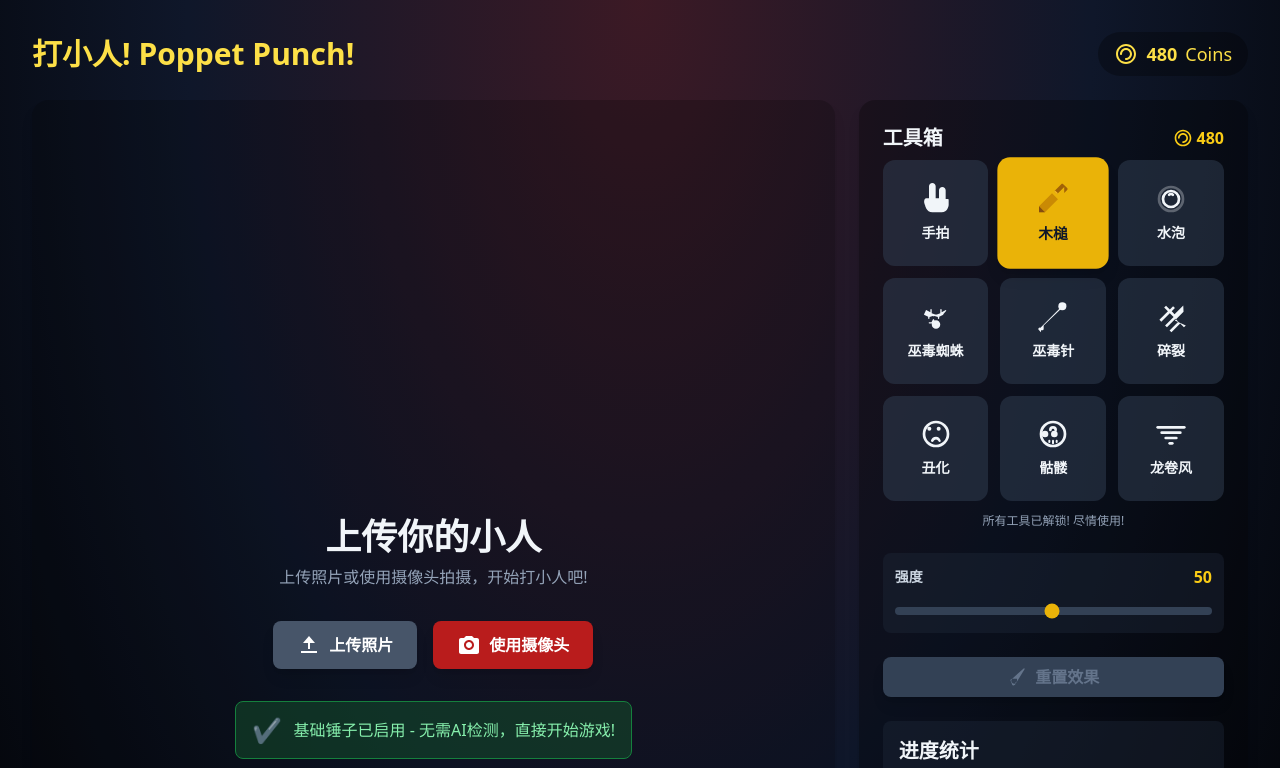
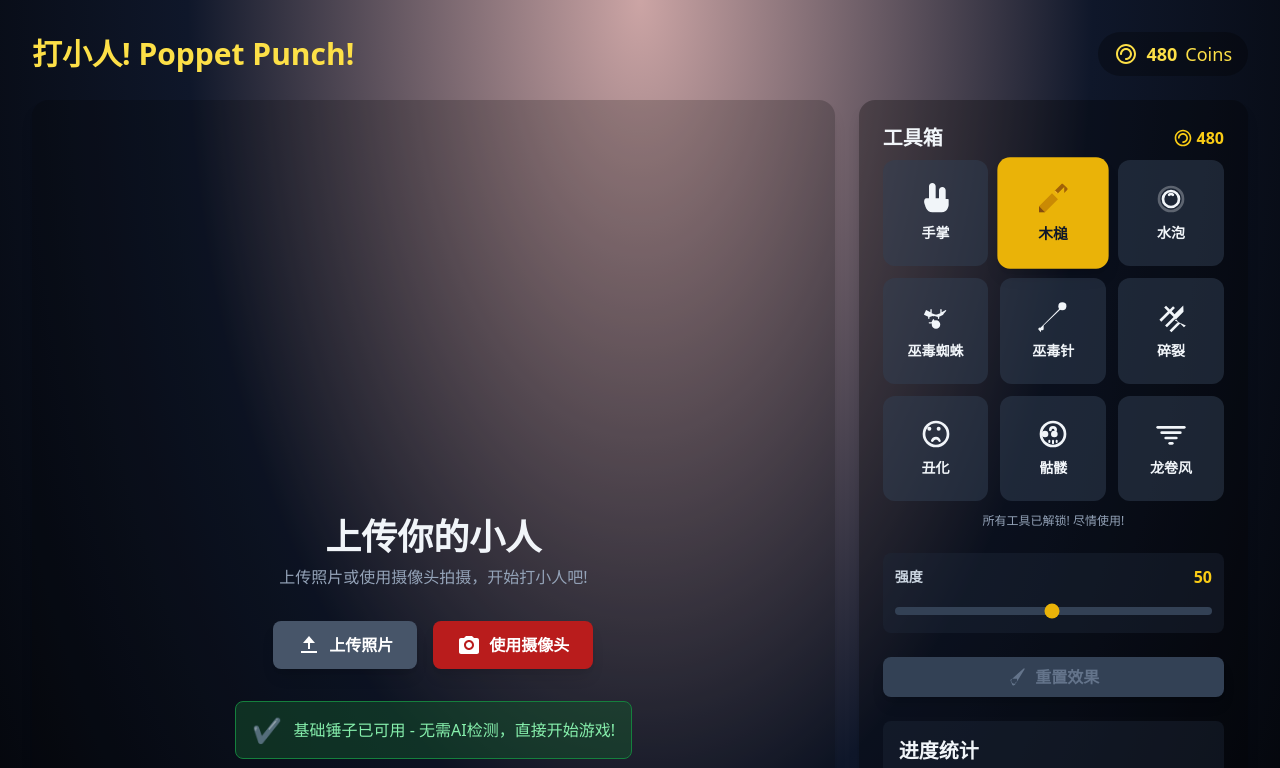
Before and after one commit to limsengwee/Poppet-Punch-3, a React (Vite) app: page / in a window 1280 px wide. Shown: the top 768 px of the page. Built offline with nearby package versions, Linux system fonts and the light colour scheme; no server answers.

Commit message:
feat: Update dependencies and improve UI text
Updates import map with additional dependencies for Vite and @vitejs/plugin-react. Also refines UI text for clarity, changing "基础锤子已启用" to "基础锤子已可用" and translating "手拍" to "手掌" in the tools list.

```diff
--- a/App.tsx
+++ b/App.tsx
@@ -27,7 +27,7 @@ const AnimatedMalletCursor: React.FC<{ position: { x: number, y: number } | null
 };
 
 const tools = [
-    { id: 'hand', name: '手拍', icon: HandIcon },
+    { id: 'hand', name: '手掌', icon: HandIcon },
     { id: 'mallet', name: '木槌', icon: MalletIcon },
     { id: 'fistPunch', name: '水泡', icon: BlisterIcon },
     { id: 'voodooSpider', name: '巫毒蜘蛛', icon: SpiderIcon },
@@ -1224,7 +1224,7 @@ CRITICAL INSTRUCTIONS: You MUST perfectly preserve the original background, hair
                         </div>
                          <div className="mt-8 bg-green-900/50 border border-green-700 text-green-300 px-4 py-3 rounded-lg flex items-center gap-3 justify-center">
                             <span className="text-2xl">✔</span>
-                            <p>基础锤子已启用 - 无需AI检测，直接开始游戏!</p>
+                            <p>基础锤子已可用 - 无需AI检测，直接开始游戏!</p>
                         </div>
                     </div>
                 ) : (
--- a/index.html
+++ b/index.html
@@ -3,7 +3,7 @@
   <head>
     <meta charset="UTF-8" />
     <meta name="viewport" content="width=device-width, initial-scale=1.0" />
-    <title>打小人! Poppet Punch!</title>
+    <title>Poppet Punch</title>
     <script src="https://cdn.tailwindcss.com"></script>
     <script type="importmap">
       {
@@ -11,12 +11,20 @@
           "react/": "https://aistudiocdn.com/react@^19.1.1/",
           "react": "https://aistudiocdn.com/react@^19.1.1",
           "react-dom/": "https://aistudiocdn.com/react-dom@^19.1.1/",
+          "vite": "https://aistudiocdn.com/vite@^7.1.7",
+          "@vitejs/plugin-react": "https://aistudiocdn.com/@vitejs/plugin-react@^5.0.4",
+          "path": "https://aistudiocdn.com/path@^0.12.7",
           "@google/genai": "https://aistudiocdn.com/@google/genai@^1.21.0"
         }
       }
     </script>
+    <style>
+      body {
+        margin: 0;
+      }
+    </style>
   </head>
-  <body class="bg-slate-900 text-white">
+  <body>
     <div id="root"></div>
     <script type="module" src="/index.tsx"></script>
   </body>
```
Lines whose indentation alone changed are shown as unchanged.
